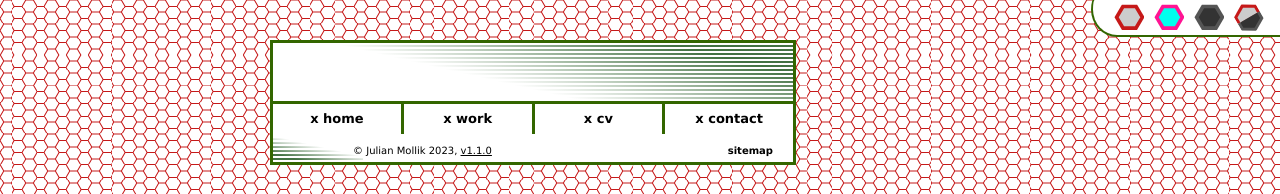
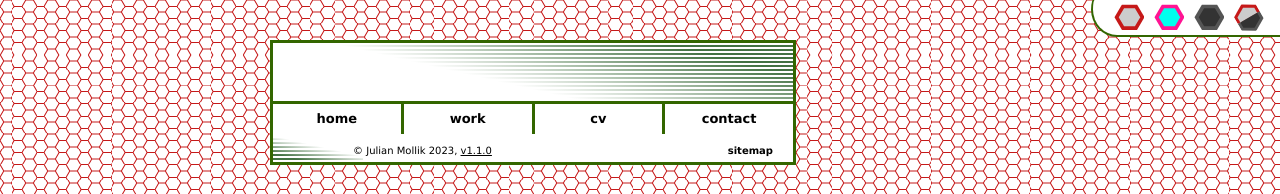
Before and after one commit to jule256/creative-coding.net, a Nuxt app: page / in a window 1280 px wide. Shown: the top 194 px of the page. Built offline with nearby package versions, Linux system fonts and the light colour scheme; what vue-query would draw is missing.

Commit message:
removed debugging output

```diff
--- a/components/Navigation.vue
+++ b/components/Navigation.vue
@@ -2,7 +2,7 @@
     <nav class="navigation">
         <ul>
             <li v-for="page in mainNavigationPages">
-                <NuxtLink :to="page.to" class="navigation-entry">x {{ page.title.navigation['en'] }}
+                <NuxtLink :to="page.to" class="navigation-entry">{{ page.title.navigation['en'] }}
                 </NuxtLink>
             </li>
         </ul>
```
